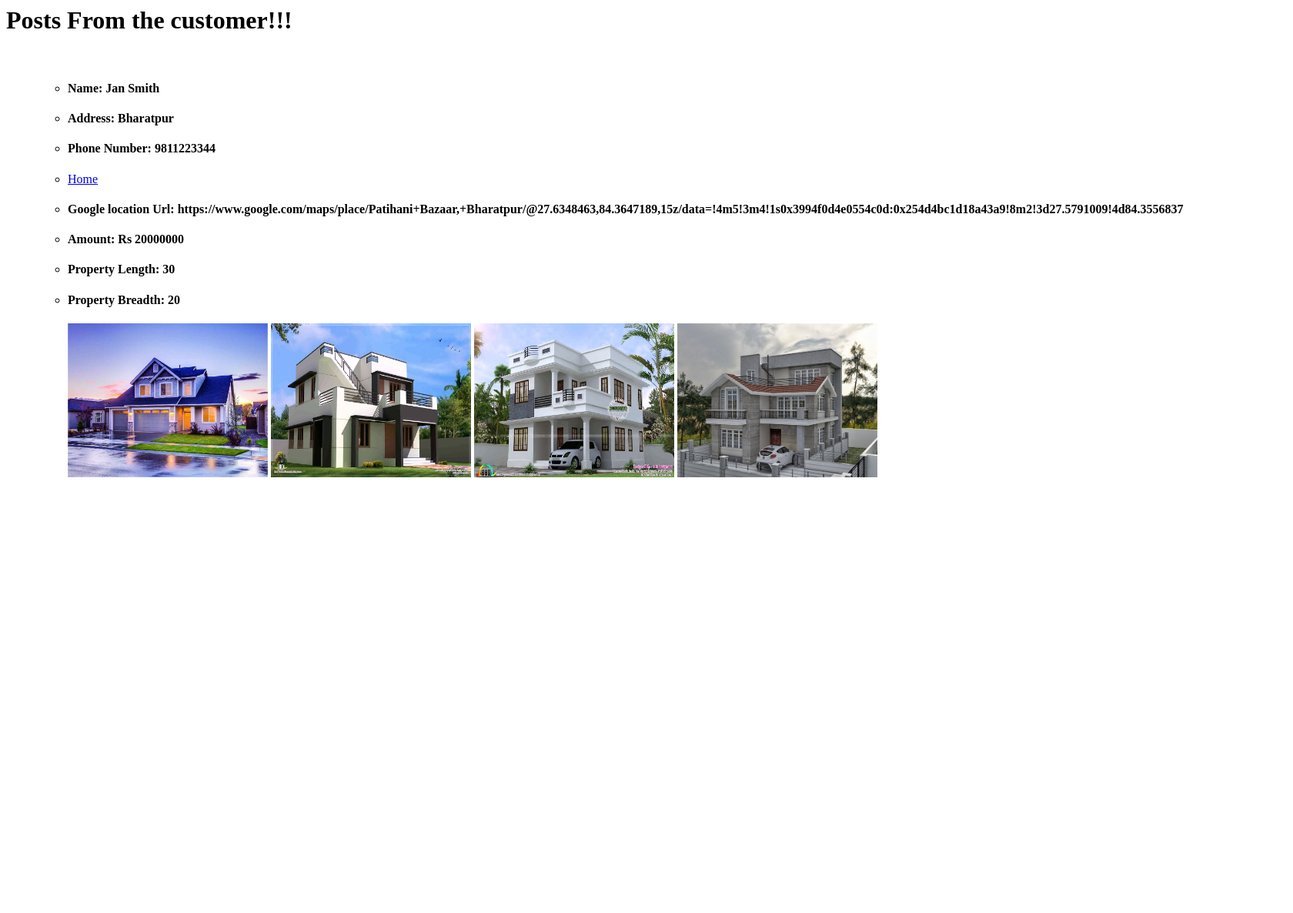
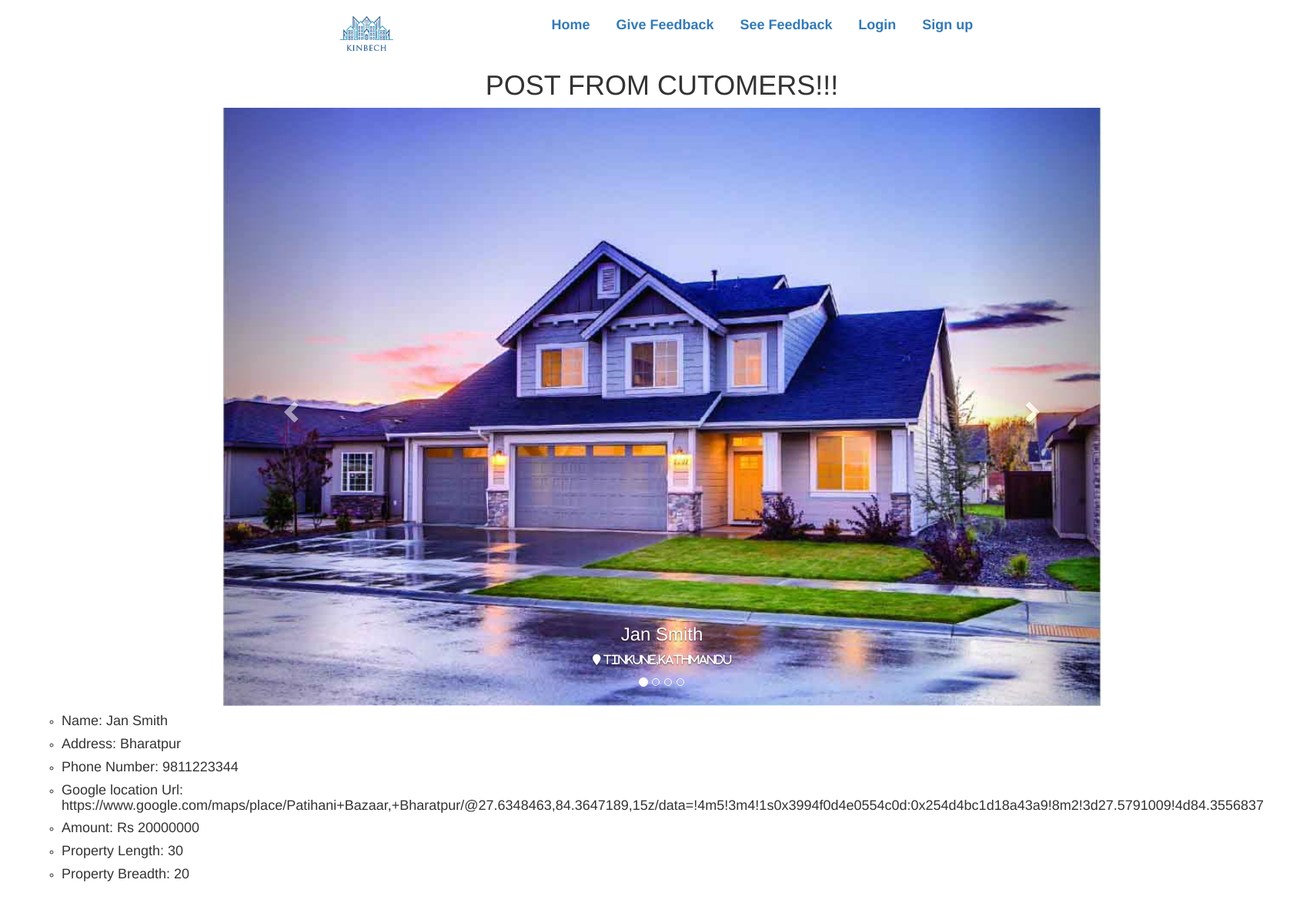
Before and after one commit to singh-sushil/minorproject, a Django app: page /post/post_list/ in a window 1680 px wide. Shown: the whole page at 77% size. Before the commit the page ends 620 px from the top, so only its background shows below. Run offline with Django 3.2, Linux system fonts and the light colour scheme; data comes from the database, SQL or seed files in the repository; both versions use the stored data as it was after the commit; some libraries are stand-ins or nearby versions.

Commit message:
aman done

```diff
--- a/Post/templates/Post/post_list.html
+++ b/Post/templates/Post/post_list.html
@@ -1,23 +1,104 @@
+<!DOCTYPE html>
 {% load static %}
+<html lang="en">
 {% block content %}
-    <h1>Posts From the customer!!! </h1>
+<head>
+        <title>Posts From the customer!!! </title>
+        <meta charset="utf-8">
+        <meta name="viewport" content="width=device-width, initial-scale=1">
+        <link href="{% static 'css/post.css' %}" type="text/css" rel="Stylesheet" />
+        <link rel="stylesheet" href="https://maxcdn.bootstrapcdn.com/bootstrap/3.4.1/css/bootstrap.min.css">
+       <script src="https://kit.fontawesome.com/95dc93da07.js"></script>
+        <script src="https://ajax.googleapis.com/ajax/libs/jquery/3.5.1/jquery.min.js"></script>
+        <script src="https://maxcdn.bootstrapcdn.com/bootstrap/3.4.1/js/bootstrap.min.js"></script>
+      </head>
     <br>
+
     <ul>
+
         {% for post in object_list %}
+
+
+
+                <body>
+                        <div id="header-hero-container">
+                                <header>
+                                    <div class="flex container">
+                                      <a href="index.html" ><img src="{% static "images/logo.jpeg" %}"  alt="logo" style="width:70px;"></a>
+                                        <nav>
+
+
+                                            <ul id="nav-menu">
+                                                <li><a href="{% url 'homepage' %}" class="active" style="font-weight: bold;font-size: large;">Home</a></li>
+                                                <li><a href="{% url 'feedback:myformview' %}" class="active" style="font-weight: bold;font-size: large;">Give Feedback</a></li>
+                                                <li><a href="{% url 'feedback:feedback_list' %}" class="active" style="font-weight: bold;font-size: large;">See Feedback</a></li>
+                                                <li><a href="{% url 'accounts:login' %}"  class="active" style="font-weight: bold;font-size: large;">Login</a></li>
+                                                <li><a href="{% url 'accounts:signup' %}"  class="active" style="font-weight: bold;font-size: large;">Sign up</a></li>
+
+                                            </ul>
+                                        </nav>
+                                    </div>
+                                </header>
+
+                        <h1 style="text-align: center;">POST FROM CUTOMERS!!!</h1>
+                        <div class="container">
+                          <div id="myCarousel" class="carousel slide" data-ride="carousel">
+                            <!-- Indicators -->
+                            <ol class="carousel-indicators">
+                              <li data-target="#myCarousel" data-slide-to="0" class="active"></li>
+                              <li data-target="#myCarousel" data-slide-to="1"></li>
+                              <li data-target="#myCarousel" data-slide-to="2"></li>
+                              <li data-target="#myCarousel" data-slide-to="3"></li>
+                            </ol>
+
+                            <!-- Wrapper for slides -->
+                            <div class="carousel-inner">
+                              <div class="item active">
+                               <a href="{% url 'post:post_detail' %}"><img src="{{post.image1.url}}" alt="img" width="100%" > </a>
+                                <div class="carousel-caption">
+                                        <h3>Jan Smith</h3>
+                                        <span class="fas fa-map-marker"> Tinkune,Kathmandu</span>
+                                      </div>
+                              </div>
+
+                              <div class="item">
+                                <img src="{{ post.image2.url }}" alt="img" width="100%" >
+                              </div>
+
+                              <div class="item">
+
+                                <img src="{{ post.image3.url }}" alt="img" width="100%" >
+                              </div>
+
+                              <div class="item">
+
+                                <img src="{{ post.image4.url }}" alt="img" width="100%">
+                             </div>
+                            </div>
+
+                            <!-- Left and right controls -->
+                            <a class="left carousel-control" href="#myCarousel" data-slide="prev">
+                              <span class="glyphicon glyphicon-chevron-left"></span>
+                              <span class="sr-only">Previous</span>
+                            </a>
+                            <a class="right carousel-control" href="#myCarousel" data-slide="next">
+                              <span class="glyphicon glyphicon-chevron-right"></span>
+                              <span class="sr-only">Next</span>
+                            </a>
+                          </div>
+                        </div>
+
+                        </body>
         <ul>
                 <li><h4>Name: {{ post.Name }}</h4></li>
                 <li><h4>Address: {{ post.Address }}</h4></li>
                 <li><h4>Phone Number: {{ post.phone_number }}</h4></li>
-                <li><a class="navbar-brand mynav" href="{% url 'homepage' %}">Home</a></li>
                 <li><h4>Google location Url: {{ post.url_location }}</h4></li>
                 <li><h4>Amount: Rs {{ post.amount }}</h4></li>
                 <li><h4>Property Length: {{ post.length }}</h4></li>
                 <li><h4>Property Breadth: {{ post.breadth }}</h4></li>
-                <img src="{{post.image1.url}}" alt="img" width="260" height="200">
-                <img src="{{ post.image2.url }}" alt="img" width="260" height="200">
-                <img src="{{ post.image3.url }}" alt="img" width="260" height="200">
-                <img src="{{ post.image4.url }}" alt="img" width="260" height="200">
         </ul>
         <br>
         {% endfor %}
 {% endblock %}
+</html>
--- a/Post/urls.py
+++ b/Post/urls.py
@@ -9,5 +9,6 @@ urlpatterns = [
     path('post_list/', views.Post_List.as_view(), name='post_list'),
     path('image_display/', views.ImageDisplay.as_view(), name='image_display'),
     path('success/', views.PostSuccess.as_view(), name='postsuccess'),
+    path("post_detail/", views.PostDetailView.as_view(), name="post_detail"),
 
 ]
--- a/Post/views.py
+++ b/Post/views.py
@@ -36,6 +36,9 @@ class Post_List(ListView):
     model = Post
     template_name = 'post_list.html'
 
+class PostDetailView(ListView):
+    model = Post
+    template_name = 'postdetail.html'
 
 class PostSuccess(TemplateView):
     template_name = 'post_success.html'
--- /dev/null
+++ b/static/css/post.css
@@ -0,0 +1,58 @@
+@import url('https://fonts.googleapis.com/css?family=Playfair+Display|Roboto&display=swap');
+
+/* start: global styles */
+body {
+    font-family: "Roboto", "Helvetica", "Sans-serif";
+    margin: 0;
+    padding: 0;
+    font-size: 1rem;
+    font-weight: 400;
+    color: #777;
+    line-height: 1.7;
+}
+
+a {
+    text-decoration: none;
+    color: white;
+}
+
+* {
+    outline: none;
+}
+.flex {
+    display: flex;
+    justify-content: space-between;
+}
+
+h1 {
+    margin: 0;
+    padding: 0;
+}
+
+h1, h2 {
+    font-family: "Playfair Display", serif;
+    font-weight: 800;
+}
+
+h1 {
+    font-size: 3rem;
+    line-height: 1.2;
+    margin-bottom: 1rem;
+}
+#logo {
+    font-family: "Roboto", "Helvetica", "Sans-serif";
+    font-size: 1.7rem;
+    font-weight: 800;
+    color: #fff;
+    text-decoration: none;
+    position: relative;
+    top: 4px;
+}
+header ul {
+    list-style-type: none;
+}
+
+header ul li {
+    display: inline-block;
+    margin: 0 15px;
+}
```
Also changed, not shown: Post/templates/Post/postdetail.html (added, +42 -0 lines), Post/migrations/0013_auto_20210209_0937.py (added), accounts/views.py (line endings or trailing spaces), db.sqlite3.
